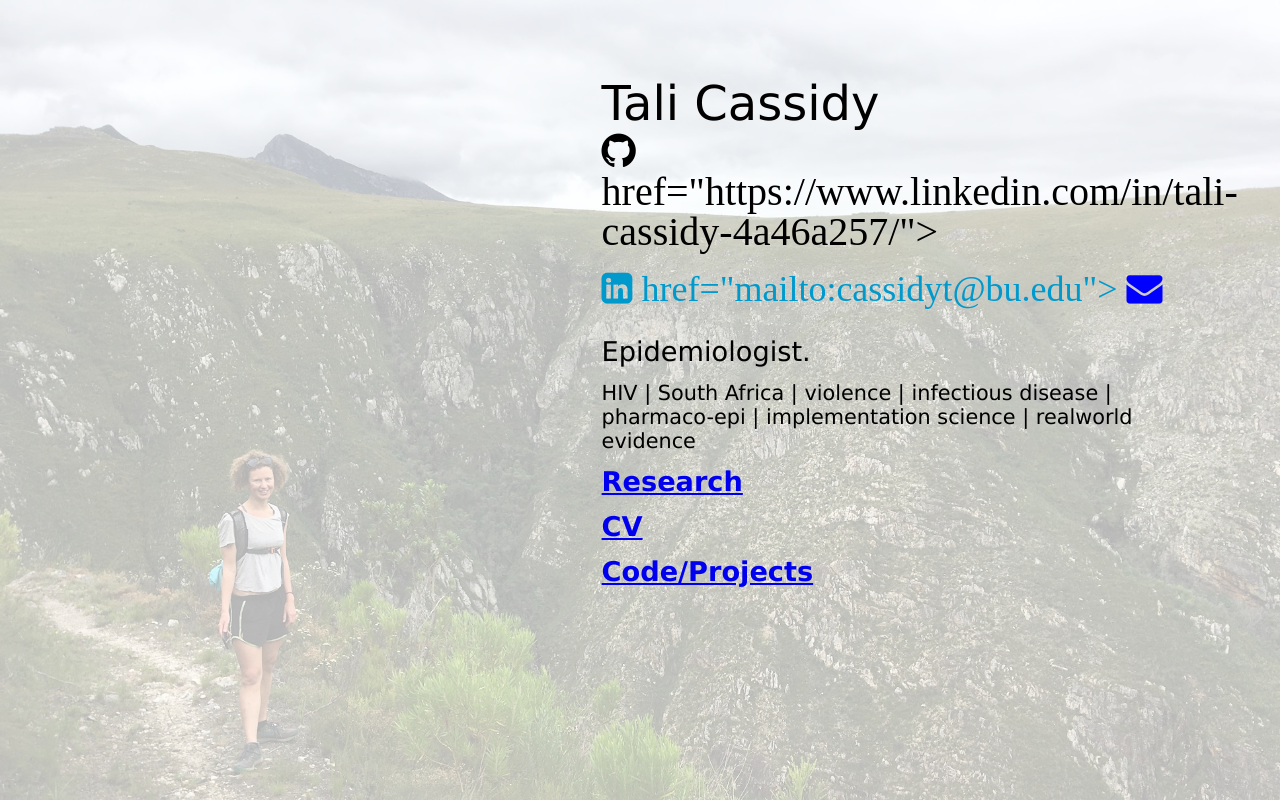
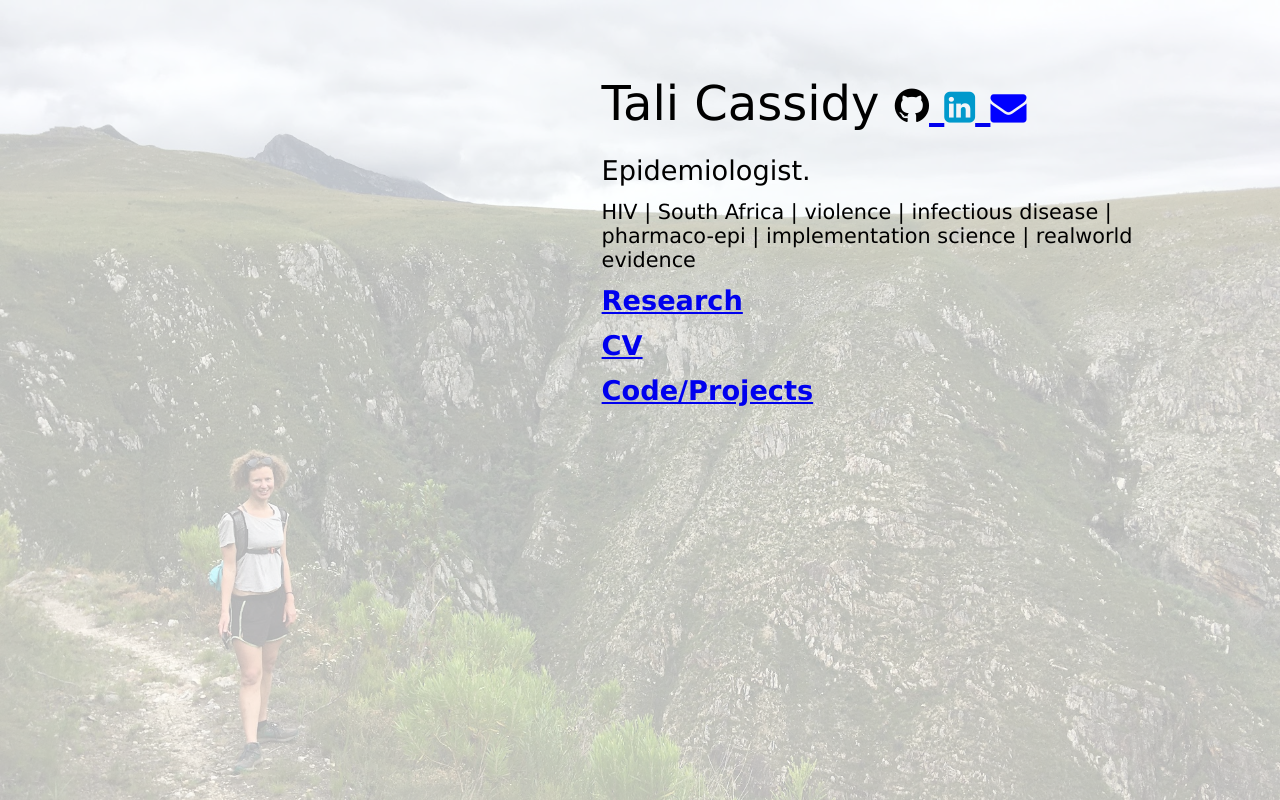
Before and after one commit to talicassidy/personal-site, a plain HTML site: page index.html in a window 1280 px wide. Drawn offline with Linux system fonts and the light colour scheme.

Commit message:
Update index.html

```diff
--- a/index.html
+++ b/index.html
@@ -18,15 +18,12 @@
                 <p class="name"> Tali Cassidy
                     <a href="https://github.com/talicassidy">
                         <link rel="stylesheet" href="https://cdnjs.cloudflare.com/ajax/libs/font-awesome/4.7.0/css/font-awesome.min.css">
-                         </a>
-                           <a
                         <i class="fa fa-github fa-5x" style="font-size:40px;color:black"></i>
-                    href="https://www.linkedin.com/in/tali-cassidy-4a46a257/">
-                         </a>
-                        <a
-
+                    </a>
+                    <a href="https://www.linkedin.com/in/tali-cassidy-4a46a257/">
                     <i class="fa fa-linkedin-square" style="font-size:36px;color:#0099CC"></i>
-                     href="mailto:cassidyt@bu.edu">
+                    </a>
+                    <a href="mailto:cassidyt@bu.edu">
                         <i class="fa fa-envelope" style="font-size:36px;color:blue"></i>
                     </a>
                 </p>
```
